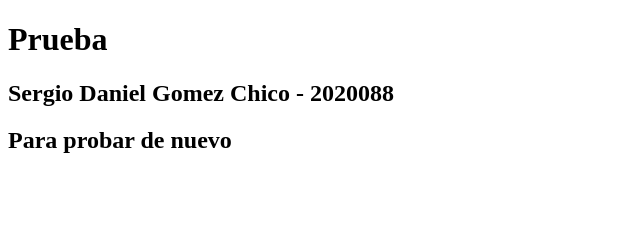
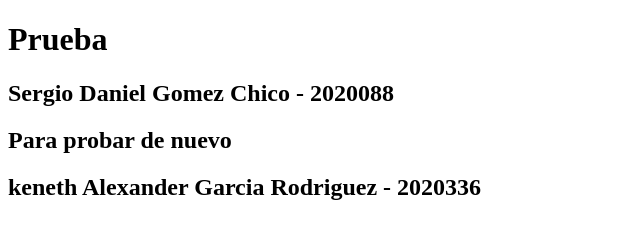
Before and after one commit to dgarcia-2020185/Prueba, a plain HTML site: page index.html in a window 1280 px wide. Shown: the whole page, without its empty margins (0-640 px from the left). Drawn offline with Linux system fonts and the light colour scheme.

Commit message:
Se agrego el nombre Keneth Alexander y carnet

```diff
--- a/index.html
+++ b/index.html
@@ -7,4 +7,5 @@
     <h1>Prueba</h1>
     <h2>Sergio Daniel Gomez Chico - 2020088</h2>
     <h2> Para probar de nuevo</h2>
+    <h2>keneth Alexander Garcia Rodriguez - 2020336</h2>
 </body>
```
